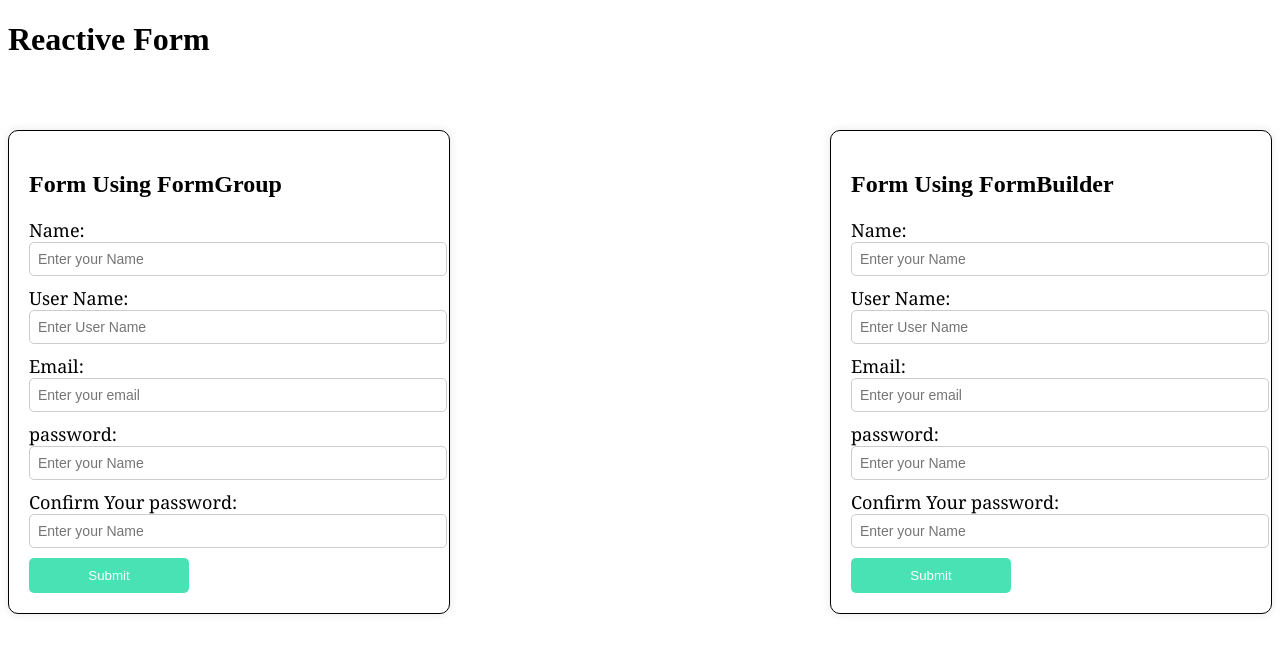
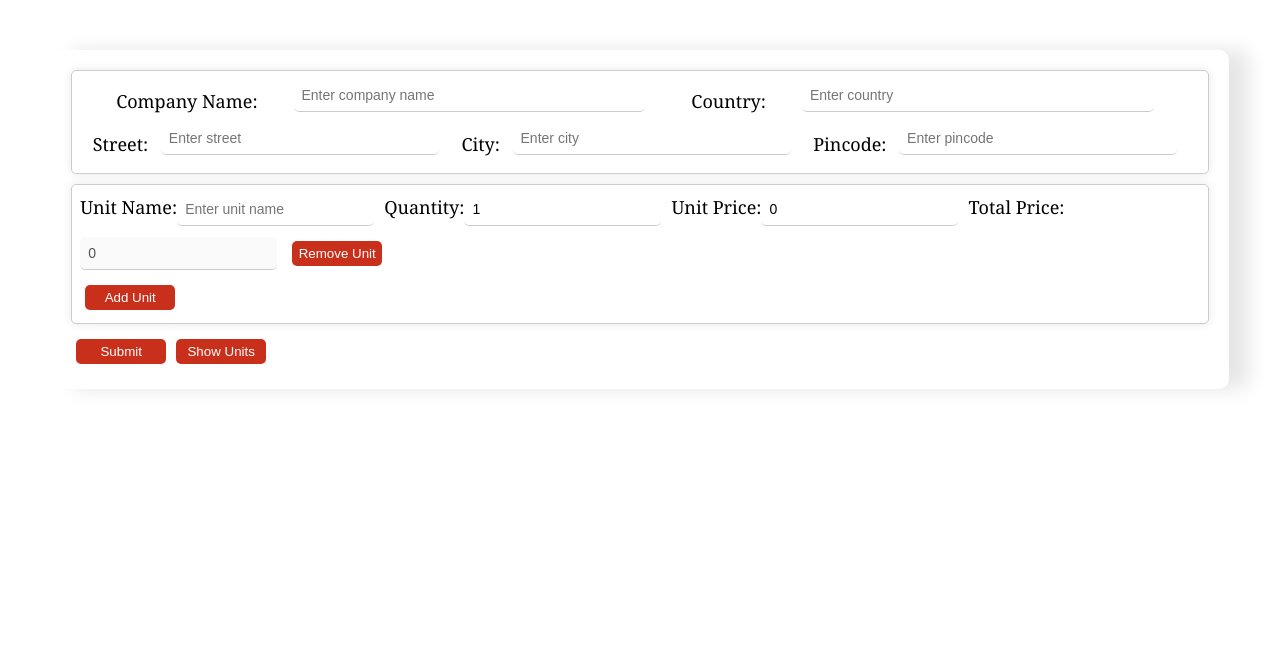
Before and after one commit to an-payalmemane/Angular, an Angular app: page / in a window 1280 px wide. Shown: the top 652 px of the page. Built offline with nearby package versions, Linux system fonts and the light colour scheme.

Commit message:
Initial commit

```diff
--- a/src/app/app.component.html
+++ b/src/app/app.component.html
@@ -1,4 +1,6 @@
 
-<app-user></app-user>
+<!--<app-user></app-user>-->
 <!--<app-user [msg]="Parentmsg" (childmsg)="parentFunc($event)" ></app-user>
 <p style="background-color: antiquewhite;"> Message from Child: {{cmsg}}</p>-->
+
+<app-example></app-example>
--- a/src/app/app.component.ts
+++ b/src/app/app.component.ts
@@ -1,9 +1,10 @@
 import { Component } from '@angular/core';
 import { RouterOutlet } from '@angular/router';
-import { UserComponent} from './user/user.component';
+//import { UserComponent } from './user/user.component';
+import {ExampleComponent } from './example/example.component';
 @Component({
   selector: 'app-root',
-  imports: [ UserComponent],
+  imports: [  ExampleComponent  ],
   templateUrl: './app.component.html',
   styleUrl: './app.component.css'
 
--- a/src/app/example/example.component.css
+++ b/src/app/example/example.component.css
@@ -0,0 +1,65 @@
+.container {
+    width: 90%;
+
+    margin: 50px auto;
+    padding: 20px;
+    background: #ffffff;
+    box-shadow: 20px 0px 20px rgba(0, 0, 0, 0.1);
+    border-radius: 10px;
+    border: 0px solid;
+}
+ul, li {
+    list-style-type: none;
+    padding: 0;
+    margin: 0;
+}
+.form-field {
+    justify-content: space-between;
+    align-items: center;
+    border: 1px solid #ccc;
+    border-radius: 5px;
+    padding: 8px;
+    margin-bottom: 10px;
+    box-shadow: 0px 0px 10px rgba(0, 0, 0, 0.1);
+
+}
+
+input {
+    padding: 8px;
+    margin-bottom: 10px;
+    border: 0px solid #ccc;
+    border-radius: 5px;
+    font-size: 14px;
+    margin-right: 10px;
+    border-bottom: 1px solid #ccc;
+
+}
+.input-field {
+    display: flex;
+   justify-content: space-evenly;
+    align-items: center;
+
+}
+
+label {
+    font-family: Georgia, 'Times New Roman', Times, serif;
+    font-size: large;
+    font-weight: 100;
+
+}
+
+button {
+    background-color: rgb(201, 48, 28);
+    color: white;
+    border: none;
+    cursor: pointer;
+    border-radius: 5px;
+    padding: 5px;
+    width: 90px;
+    margin: 5px;
+}
+
+button:hover {
+    background-color: rgb(119, 16, 16);
+
+}
--- a/src/app/example/example.component.html
+++ b/src/app/example/example.component.html
@@ -1 +1,108 @@
-<p>example works!</p>
+<div class="container">
+    <form [formGroup]="form" (ngSubmit)="onSubmit()">
+        <div class="row form-field">
+            <div class="input-field">
+                <label>Company Name:</label>
+                <input formControlName="companyName" placeholder="Enter company name" style="width: 30%;">
+                <span *ngIf="form.get('companyName')?.invalid && form.get('companyName')?.touched">
+                    Company name is required.
+                </span>
+
+                <label>Country:</label>
+                <input formControlName="country" placeholder="Enter country" style="width: 30%;">
+                <div *ngIf="form.get('country')?.invalid && form.get('country')?.touched">
+                    Country is required.
+                </div>
+            </div>
+
+            <div class="input-field">
+                <label>Street:</label>
+                <input formControlName="street" placeholder="Enter street" size="30">
+                <div *ngIf="form.get('street')?.invalid && form.get('street')?.touched">
+                    Street is required.
+                </div>
+
+                <label>City:</label>
+                <input formControlName="city" placeholder="Enter city" size="30">
+                <div *ngIf="form.get('city')?.invalid && form.get('city')?.touched">
+                    City is required.
+                </div>
+
+                <label>Pincode:</label>
+                <input formControlName="pincode" placeholder="Enter pincode" size="30">
+                <div *ngIf="form.get('pincode')?.invalid && form.get('pincode')?.touched">
+                    Pincode is required and must be 6 digits.
+                </div>
+            </div>
+        </div>
+
+        <div class="form-field">
+            <div formArrayName="units">
+                <div *ngFor="let unit of units.controls; let i = index" [formGroupName]="i">
+                    <label>Unit Name:</label>
+                    <input formControlName="unitName" placeholder="Enter unit name">
+
+                    <label>Quantity:</label>
+                    <input formControlName="quantity" placeholder="Enter quantity" type="number">
+
+                    <label>Unit Price:</label>
+                    <input formControlName="unitPrice" placeholder="Enter unit price" type="number">
+
+                    <label>Total Price:</label>
+                    <input formControlName="totalPrice" placeholder="Total price" type="number">
+
+                    <button type="button" (click)="removeUnit(i)">Remove Unit</button>
+
+                    <div *ngIf="unit.get('unitName')?.invalid && unit.get('unitName')?.touched">
+                        Unit name is required.
+                    </div>
+                    <div *ngIf="unit.get('quantity')?.invalid && unit.get('quantity')?.touched">
+                        Quantity is required and must be at least 1.
+                    </div>
+                    <div *ngIf="unit.get('unitPrice')?.invalid && unit.get('unitPrice')?.touched">
+                        Unit price is required and must be at least 0.
+                    </div>
+                </div>
+                <button type="button" (click)="addUnit()">Add Unit</button>
+            </div>
+        </div>
+
+        <button type="submit">Submit</button>
+        <button type="button" (click)="ShowTable()"> Show Units</button>
+    </form>
+</div>
+
+<div *ngIf="table && submittedData.length > 0">
+    <h3>Form Data in Table Format</h3>
+    <div >
+
+        <table border="1">
+            <tr>
+                <th>Company Name</th>
+                <th>Country</th>
+                <th>Street</th>
+                <th>City</th>
+                <th>Pincode</th>
+                <th>Unit Name</th>
+                <th>Total Price</th>
+            </tr>
+            <tr *ngFor="let unit of submittedData; let i = index" (click)="patchForm(unit)">
+                <td>{{ unit.companyName }}</td>
+                <td>{{ unit.country}}</td>
+                <td>{{ unit.street }}</td>
+                <td>{{ unit.city }}</td>
+                <td>{{ unit.pincode }}</td>
+                <td >
+                    <ul >
+                        <li *ngFor="let data of unit.units">{{data.unitName}} </li>
+                    </ul>
+                </td>
+                <td >
+                    <ul>
+                        <li *ngFor="let data of unit.units">{{data.totalPrice}} </li>
+                    </ul>
+                </td>
+            </tr>
+        </table>
+    </div>
+</div>
--- a/src/app/example/example.component.ts
+++ b/src/app/example/example.component.ts
@@ -1,11 +1,116 @@
-import { Component } from '@angular/core';
+import { Component, OnInit } from '@angular/core';
+import { CommonModule } from '@angular/common';
+import { FormGroup, FormBuilder, FormArray, Validators, FormsModule, ReactiveFormsModule } from '@angular/forms';
 
 @Component({
   selector: 'app-example',
-  imports: [],
+  imports: [CommonModule,FormsModule,ReactiveFormsModule],
   templateUrl: './example.component.html',
   styleUrl: './example.component.css'
 })
-export class ExampleComponent {
+export class ExampleComponent implements OnInit {
+    form: FormGroup;
+    table: boolean = false;
+    submittedData:any[] = [];
 
-}
+    constructor(private fb: FormBuilder) {
+      this.form = this.fb.group({
+        companyName: ['', Validators.required],
+        country: ['', Validators.required],
+        street: ['', Validators.required],
+        city: ['', Validators.required],
+        pincode: ['', [Validators.required, Validators.pattern('^[0-9]{6}$')]],
+        units: this.fb.array([this.createUnit()])
+      });
+    }
+
+    get units(): FormArray {
+      return this.form.get('units') as FormArray;
+    }
+
+    ngOnInit(): void {
+      this.trackTotalPrice();
+    }
+
+    createUnit(): FormGroup {
+      return this.fb.group({
+        unitName: ['', Validators.required],
+        quantity: [1, [Validators.required, Validators.min(1)]],
+        unitPrice: [0, [Validators.required, Validators.min(0)]],
+        totalPrice: [{ value: 0, disabled: true }]
+      });
+    }
+
+    addUnit(): void {
+      const unitGroup = this.createUnit();
+      this.units.push(unitGroup);
+      this.trackTotalPriceForUnit(unitGroup);
+    }
+
+    removeUnit(index: number): void {
+      this.units.removeAt(index);
+    }
+
+    trackTotalPrice(): void {
+      this.units.controls.forEach((unit) => {
+        this.trackTotalPriceForUnit(unit as FormGroup);
+      });
+    }
+
+    trackTotalPriceForUnit(unit: FormGroup): void {
+      unit.get('quantity')?.valueChanges.subscribe(() => this.updateTotalPrice(unit));
+      unit.get('unitPrice')?.valueChanges.subscribe(() => this.updateTotalPrice(unit));
+    }
+
+    updateTotalPrice(unit: FormGroup): void {
+      const quantity = unit.get('quantity')?.value || 0;
+      const unitPrice = unit.get('unitPrice')?.value || 0;
+      const totalPrice = quantity * unitPrice;
+      unit.get('totalPrice')?.setValue(totalPrice);
+    }
+
+    onSubmit(): void {
+      if (this.form.valid) {
+        this.enableTotalPriceFields();
+        this.submittedData.push(this.form.value);
+        // sessionStorage.setItem('submittedData', JSON.stringify(this.submittedData));
+        alert('Form Submitted Successfully');
+        this.units.clear();
+        this.addUnit();
+        this.form.reset();
+        this.table = true;
+      }
+    }
+
+    ShowTable() {
+      this.enableTotalPriceFields();
+      this.table = !this.table;
+    }
+
+    enableTotalPriceFields(): void {
+      this.units.controls.forEach((unit) => {
+        unit.get('totalPrice')?.enable();
+      });
+    }
+    patchForm(unit: any): void {
+      this.form.patchValue({
+        companyName: unit.companyName,
+        country: unit.country,
+        street: unit.street,
+        city: unit.city,
+        pincode: unit.pincode
+      });
+
+      this.units.clear();
+      unit.units.forEach((u: any) => {
+        this.units.push(
+          this.fb.group({
+            unitName: [u.unitName, Validators.required],
+            quantity: [u.quantity, [Validators.required, Validators.min(1)]],
+            unitPrice: [u.unitPrice, [Validators.required, Validators.min(0)]],
+            totalPrice: [{ value: u.totalPrice, disabled: true }]
+          })
+        );
+      });
+    }
+  }
```
